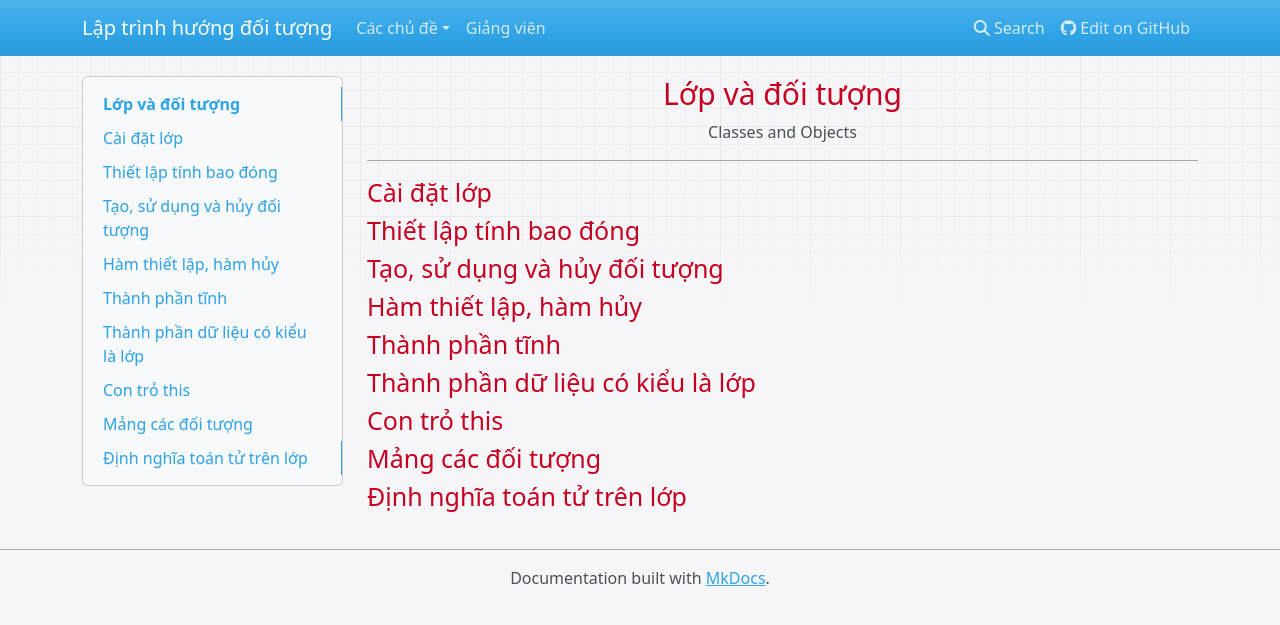
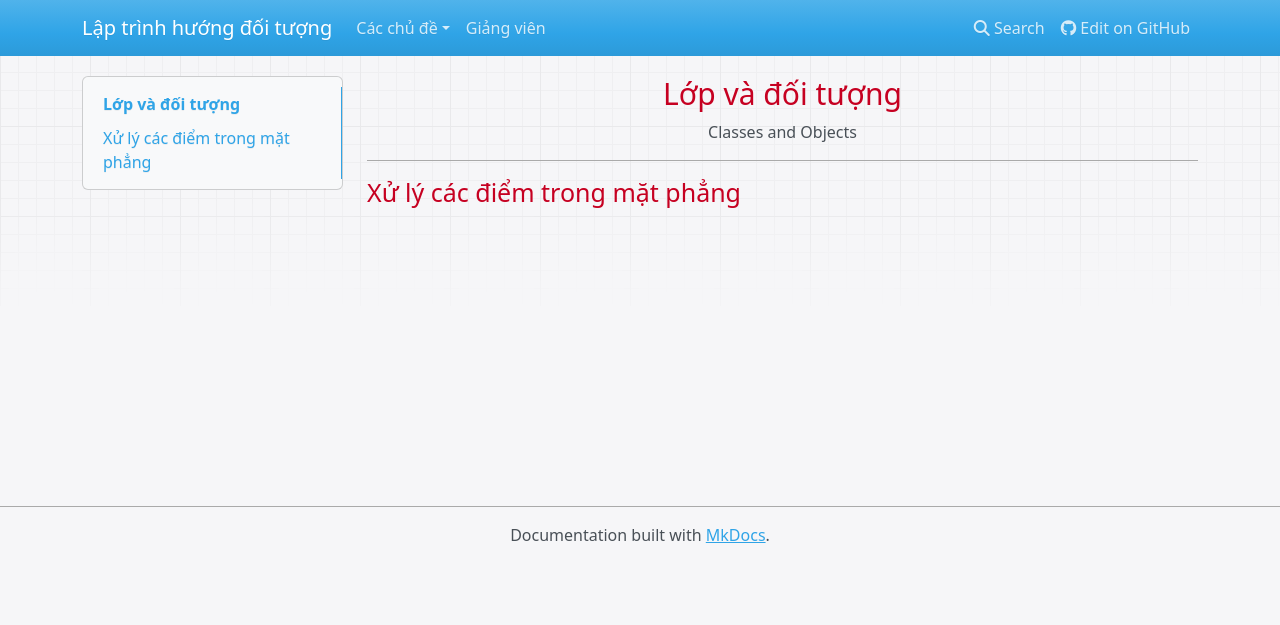
Before and after one commit to nd-hung/python-programming, an MkDocs documentation site: the page built from docs/labs/02-classes-and-objects/README.md, in a window 1280 px wide. Shown: the top 625 px of the page. Built offline with MkDocs 1.6.1, drawn with Linux system fonts in a browser that asks for light colours; nearby versions of some CDN libraries; old or Windows-style settings are respelled for this version of MkDocs.

Commit message:
Update Labs

```diff
--- a/docs/labs/02-classes-and-objects/README.md
+++ b/docs/labs/02-classes-and-objects/README.md
@@ -4,12 +4,4 @@ Classes and Objects
 
 ---
 
-## Cài đặt lớp
-## Thiết lập tính bao đóng
-## Tạo, sử dụng và hủy đối tượng
-## Hàm thiết lập, hàm hủy
-## Thành phần tĩnh
-## Thành phần dữ liệu có kiểu là lớp
-## Con trỏ this
-## Mảng các đối tượng
-## Định nghĩa toán tử trên lớp
+## Xử lý các điểm trong mặt phẳng
```
Also changed, not shown: docs/labs/02-classes-and-objects/code/Point/README.md (renamed from docs/labs/02-classes-and-objects/Point/README.md), docs/labs/02-classes-and-objects/code/Point/img/point2d.png (renamed from docs/labs/02-classes-and-objects/Point/img/point2d.png), 4 other files.
